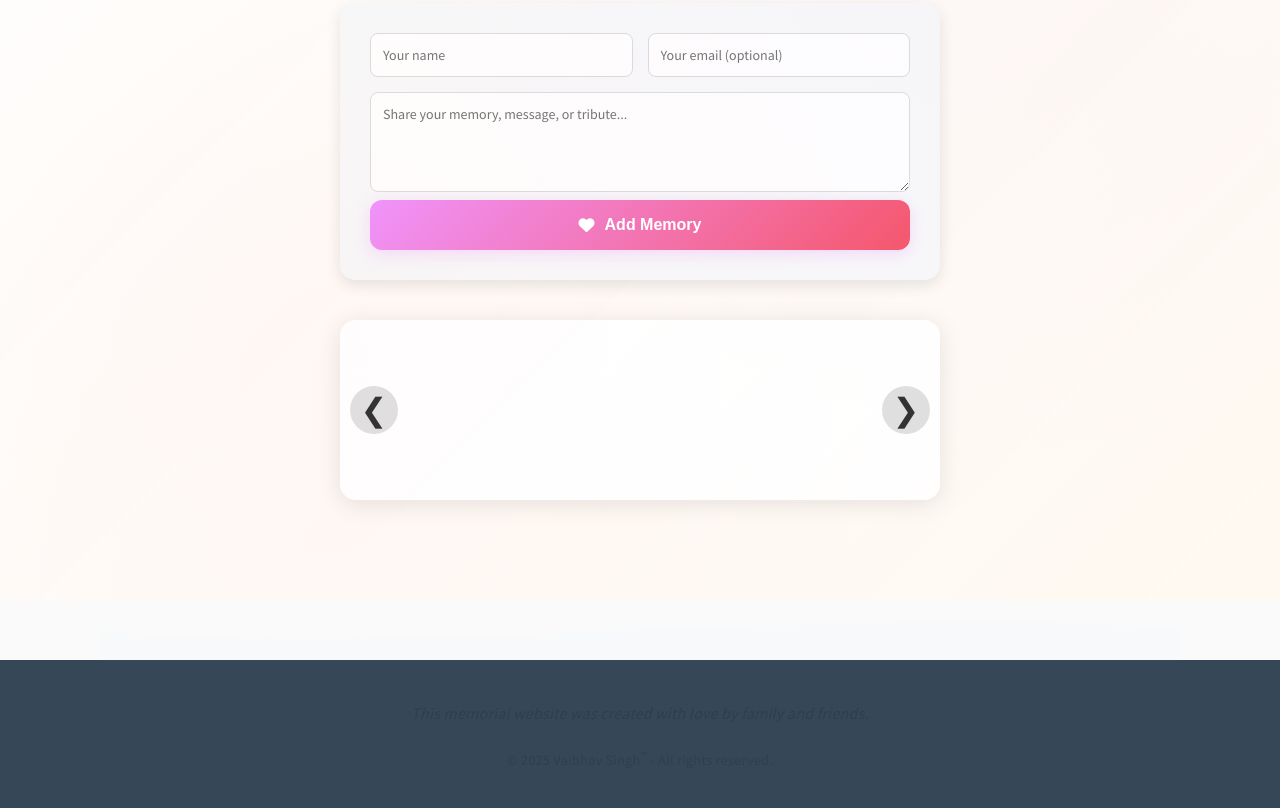
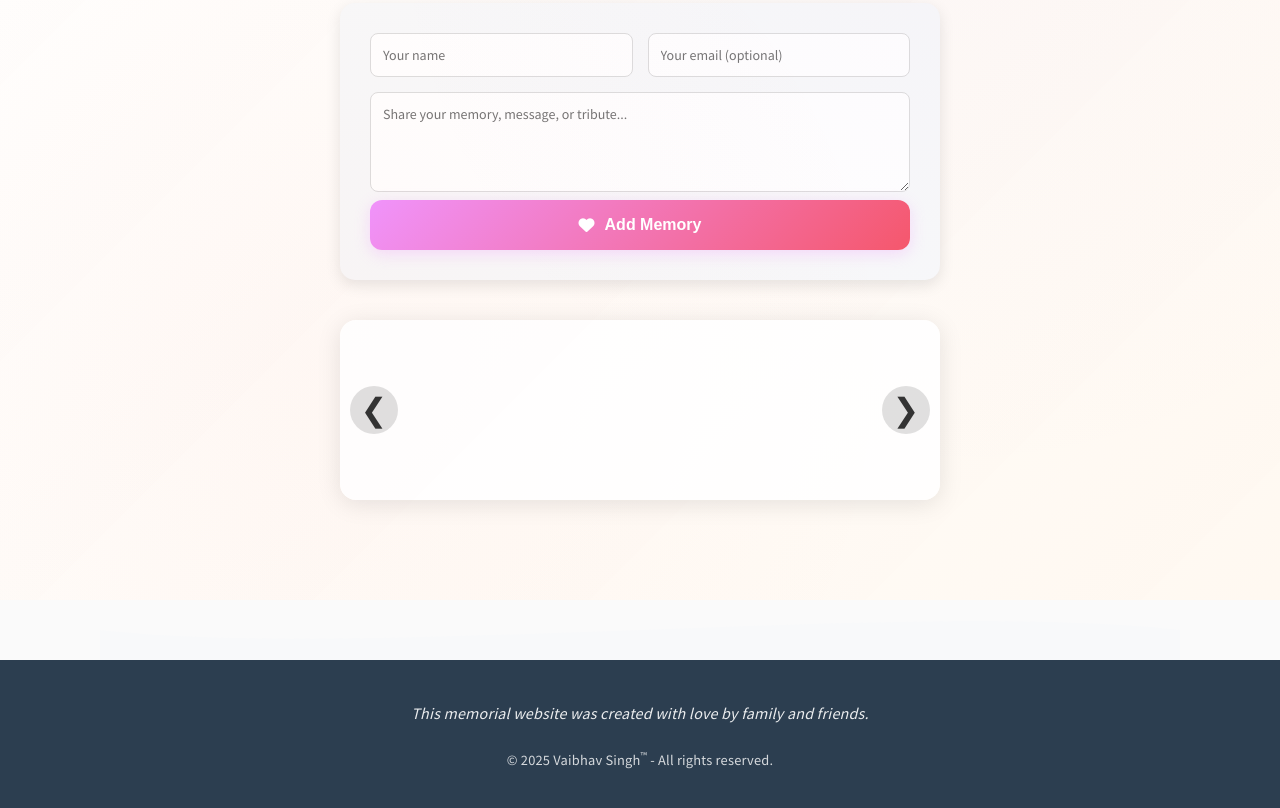
Before and after one commit to Vaibhavfrenz/neha-memorial, a plain HTML site: page index.html in a window 1280 px wide. Shown: the part 3776-4584 px from the top of the page. Drawn offline with nearby package versions, Linux system fonts and the light colour scheme; no server answers.

Commit message:
Fix footer visibility on all devices: solid dark background and white text for maximum contrast

```diff
--- a/styles.css
+++ b/styles.css
@@ -976,8 +976,8 @@ h3 {
 
 /* Footer */
 .footer {
-    background: rgba(44, 62, 80, 0.95);
-    color: #2c3e50;
+    background: #2c3e50;
+    color: #fff;
     text-align: center;
     padding: 40px 0;
     position: relative;
@@ -991,14 +991,14 @@ h3 {
 .footer-note {
     font-style: italic;
     opacity: 0.9;
-    color: #2c3e50;
+    color: #fff;
 }
 
 .copyright {
     font-size: 0.9rem;
     opacity: 0.8;
     margin-top: 20px;
-    color: #2c3e50;
+    color: #fff;
 }
 
 /* Responsive Design */
```
